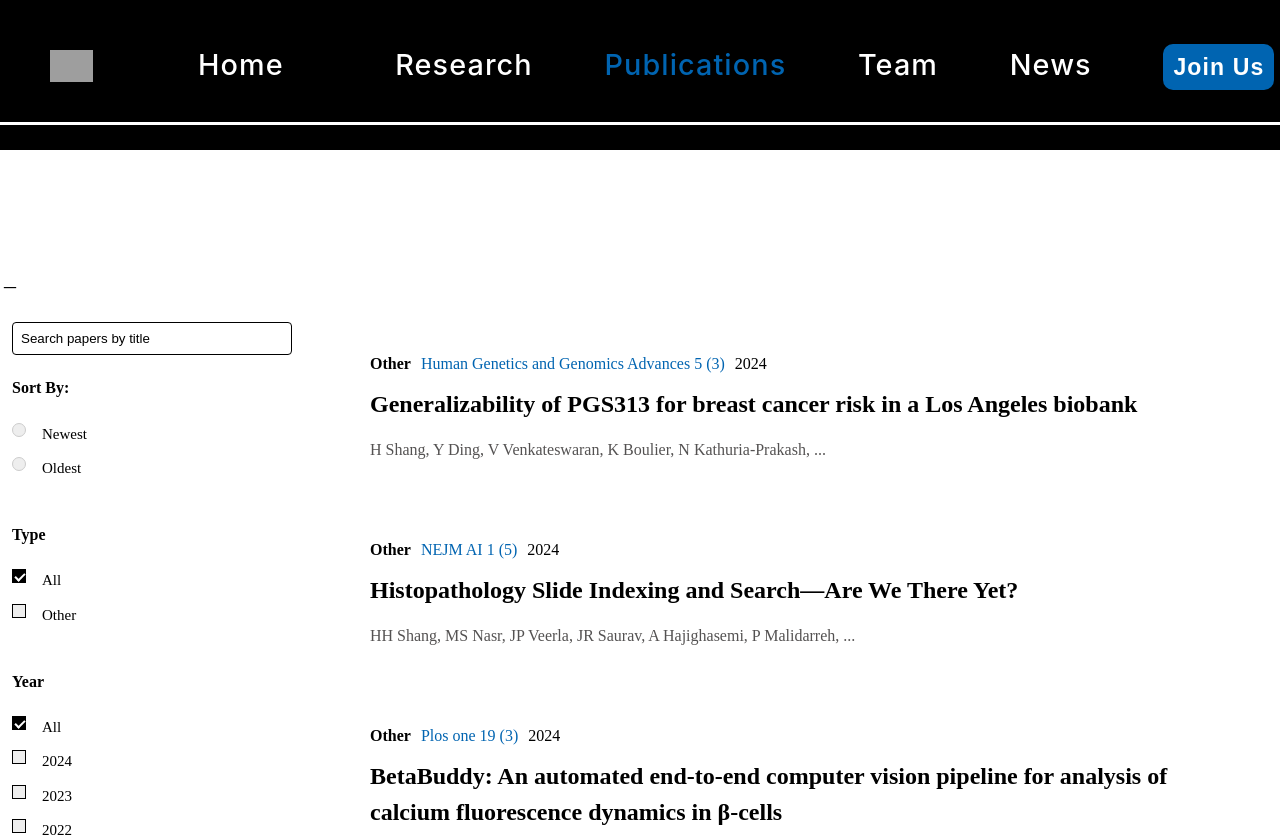
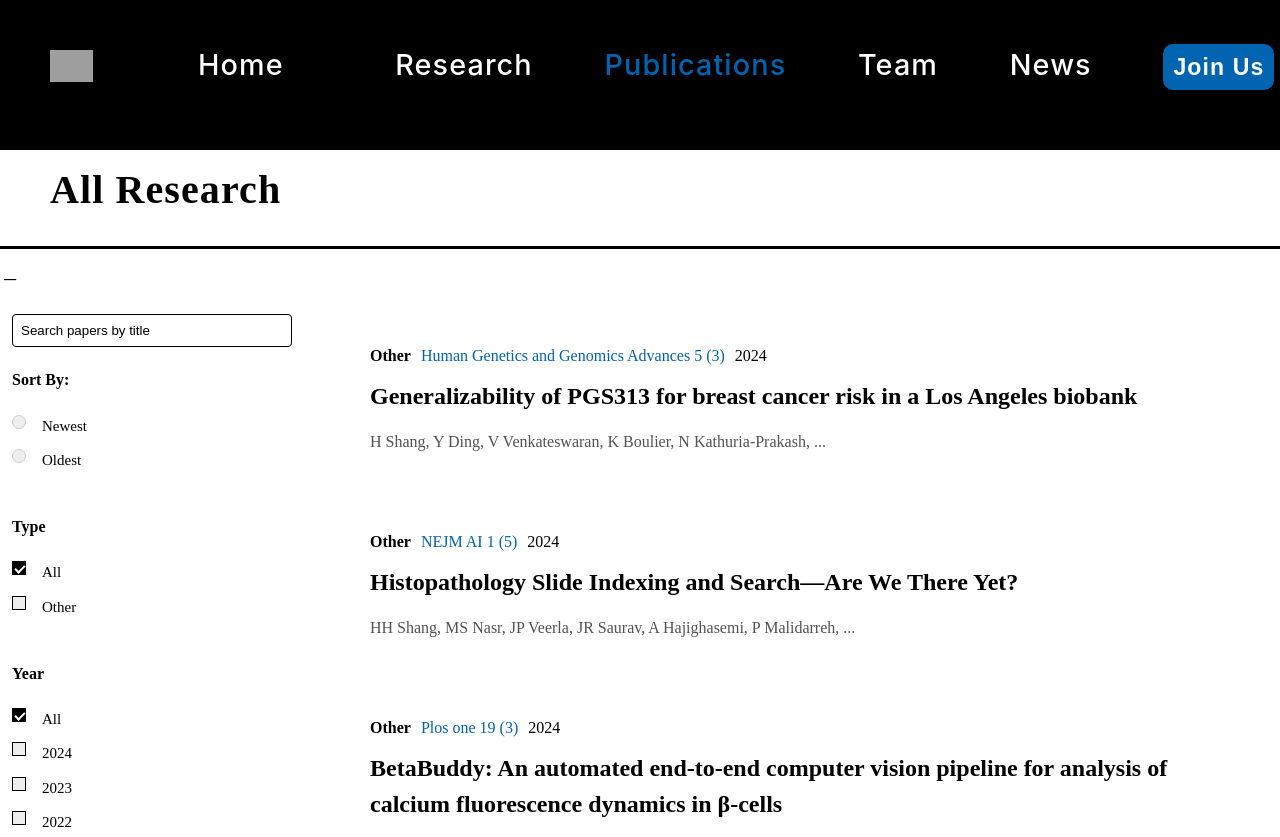
Before and after one commit to jaiprakash1824/luberlab.github.io, a React (Vite) app: page /publications in a window 1280 px wide. Shown: the top 837 px of the page. Built offline with nearby package versions, Linux system fonts and the light colour scheme; grey boxes are pictures that could not be loaded.

Commit message:
Add files via upload

```diff
--- a/src/Components/Publications/ResHeader.css
+++ b/src/Components/Publications/ResHeader.css
@@ -2,12 +2,14 @@
   display: flex;
   padding-bottom: 1rem;
   width: 100%;
-  margin-bottom: 1.5rem;
+  margin-bottom: 1rem;
   margin-top: 2%;
-  border-bottom: 3px solid white;
+  border-bottom: 3px solid black;
   font-family: 'SF Pro Black';
   color: white;
 }
-h1{
-  color:white
+.head{
+  font-weight: bold;
+  font-size: 2.5rem;
+  color:black;
 }
--- a/src/Components/Publications/ResHeader.jsx
+++ b/src/Components/Publications/ResHeader.jsx
@@ -5,7 +5,7 @@ const ResHeader = () => {
   return (
     <div className="header">
       <div>
-        <h1>All Research</h1>
+        <p class="head">All Research</p>
       </div>
     </div>
   );
```
